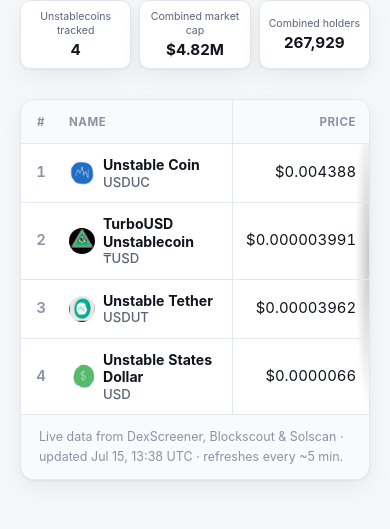
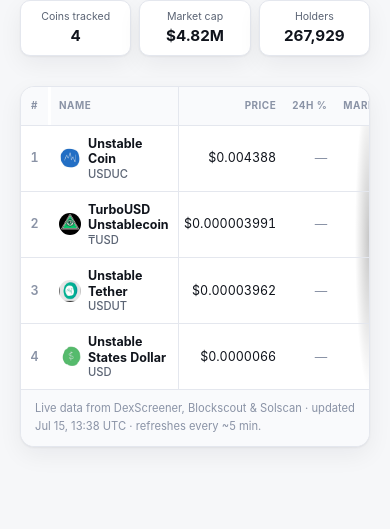
Before and after one commit to TurboUSD/unstablecoins, a Next.js app: page / in a window 390 px wide. Shown: the part 309-838 px from the top of the page. Built offline with nearby package versions, Linux system fonts and the light colour scheme; no server answers.

Commit message:
Add files via upload

```diff
--- a/app/globals.css
+++ b/app/globals.css
@@ -1375,7 +1375,6 @@
    sticky rank + name columns (CoinMarketCap style). */
 @media (max-width: 760px) {
   .table-scroll {
-    scrollbar-width: thin;
     /* scroll shadow hint on the right edge */
     background:
       linear-gradient(to left, var(--surface) 30%, transparent) 100% 0,
@@ -1392,18 +1391,18 @@
     background-attachment: local, scroll;
   }
 
-  .table-scroll::-webkit-scrollbar {
-    display: block;
-    height: 4px;
-  }
-
-  .table-scroll::-webkit-scrollbar-thumb {
-    background: var(--border-2);
-    border-radius: 2px;
-  }
-
   table.coins {
-    min-width: 860px;
+    min-width: 700px;
+    font-size: 0.78rem;
+  }
+
+  table.coins th {
+    font-size: 0.62rem;
+    padding: 10px 8px;
+  }
+
+  table.coins td {
+    padding: 10px 8px;
   }
 
   table.coins th:first-child,
@@ -1412,18 +1411,18 @@
     left: 0;
     z-index: 3;
     background: var(--surface);
-    width: 40px;
+    width: 30px;
   }
 
   table.coins th:nth-child(2),
   table.coins td:nth-child(2) {
     position: sticky;
-    left: 40px;
+    left: 30px;
     z-index: 3;
     background: var(--surface);
-    width: 172px;
-    min-width: 172px;
-    max-width: 172px;
+    width: 128px;
+    min-width: 128px;
+    max-width: 128px;
     white-space: normal;
   }
 
@@ -1452,21 +1451,30 @@
   }
 
   .coin-cell {
-    gap: 8px;
+    gap: 7px;
   }
 
   .coin-cell img {
-    width: 26px;
-    height: 26px;
+    width: 22px;
+    height: 22px;
   }
 
   .coin-cell .name {
-    font-size: 0.88rem;
+    font-size: 0.78rem;
     line-height: 1.25;
+  }
+
+  .coin-cell .symbol {
+    font-size: 0.7rem;
   }
 
   .chain-badge {
     display: none;
+  }
+
+  .table-footnote {
+    font-size: 0.7rem;
+    padding: 10px 14px;
   }
 }
 
@@ -1509,10 +1517,6 @@
     margin-left: 0;
     font-size: 0.95rem;
   }
-  table.coins td,
-  table.coins th {
-    padding: 12px 8px;
-  }
   .chart-embed {
     height: 380px;
   }
--- a/app/page.tsx
+++ b/app/page.tsx
@@ -156,13 +156,13 @@
           </p>
           <div className="stats" role="list">
             <span className="stat-chip" role="listitem">
-              Unstablecoins tracked<strong>{rows.length}</strong>
+              Coins tracked<strong>{rows.length}</strong>
             </span>
             <span className="stat-chip" role="listitem">
-              Combined market cap<strong>{formatUsd(mcap)}</strong>
+              Market cap<strong>{formatUsd(mcap)}</strong>
             </span>
             <span className="stat-chip" role="listitem">
-              Combined holders<strong>{formatNumber(holders)}</strong>
+              Holders<strong>{formatNumber(holders)}</strong>
             </span>
           </div>
         </div>
```
